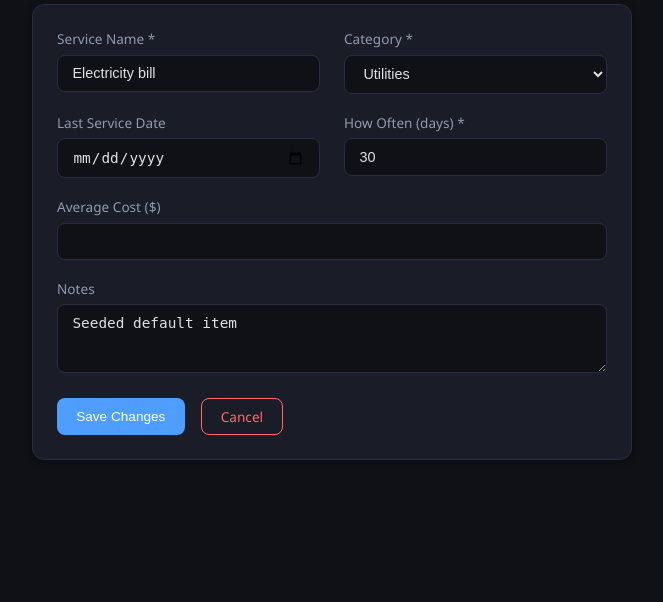
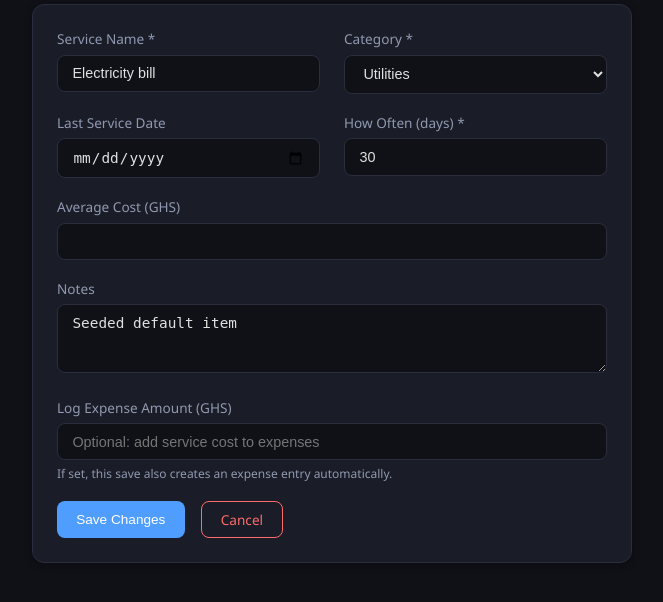
Before and after one commit to andyran205/AndyOS, a Flask app: page /edit-inventory/1 in a window 1280 px wide. Shown: the part 177-779 px from the top of the page, without its empty margins (40-703 px from the left). Run offline with Flask 3, Linux system fonts and the light colour scheme; the visitor is signed in with stand-in values (Sample User, id 1); data comes from the database, SQL or seed files in the repository.

Commit message:
add inventory edit auto-expense logging and switch default currency to GHS

```diff
--- a/app.py
+++ b/app.py
@@ -379,7 +379,7 @@ def build_daily_briefing():
     ).fetchone()[0] or 0
 
     lines.append("💰 <b>Spending This Month:</b>")
-    lines.append(f"  • Total: ${monthly_total:.2f}")
+    lines.append(f"  • Total: GHS {monthly_total:.2f}")
     lines.append(f"  • Transactions: {expense_count}")
     lines.append("")
     lines.append(
@@ -1194,7 +1194,7 @@ def log_service(item_id):
             f"🔧 <b>Service Logged</b>\n\n"
             f"⚙️ <b>{item['name']}</b>\n"
             f"Date: {service_date}"
-            + (f"\nCost: ${float(cost):.2f}" if cost else "")
+            + (f"\nCost: GHS {float(cost):.2f}" if cost else "")
         )
 
         return redirect(url_for("home"))
@@ -1248,7 +1248,7 @@ def add_expense():
         send_telegram(
             f"💰 <b>New Expense Recorded</b>\n\n"
             f"📝 <b>{title}</b>\n"
-            f"Amount: <b>${float(amount):.2f}</b>\n"
+            f"Amount: <b>GHS {float(amount):.2f}</b>\n"
             f"Category: {category}\n"
             f"Date: {exp_date}"
         )
@@ -1318,6 +1318,9 @@ def edit_inventory(item_id):
         name     = request.form.get("name", "").strip()
         category = request.form.get("category", "").strip()
         notes    = request.form.get("notes", "").strip()
+        expense_amount_raw = request.form.get(
+            "expense_amount", ""
+        ).strip()
 
         if item["item_type"] == "quantifiable":
             current_stock  = request.form.get("current_stock", 0)
@@ -1378,6 +1381,24 @@ def edit_inventory(item_id):
                 notes or None, item_id
             ))
 
+        if expense_amount_raw:
+            try:
+                expense_amount = float(expense_amount_raw)
+                if expense_amount > 0:
+                    conn.execute("""
+                        INSERT INTO expenses
+                        (title, amount, category, date, notes)
+                        VALUES (?, ?, ?, ?, ?)
+                    """, (
+                        f"{name} expense",
+                        expense_amount,
+                        category,
+                        str(date.today()),
+                        "Auto-added from inventory edit",
+                    ))
+            except ValueError:
+                pass
+
         conn.commit()
         backup_inventory(conn)
         conn.close()
@@ -1421,7 +1442,7 @@ def edit_expense(item_id):
         send_telegram(
             f"✏️ <b>Expense Updated</b>\n\n"
             f"📝 <b>{title}</b>\n"
-            f"Amount: <b>${float(amount):.2f}</b>"
+            f"Amount: <b>GHS {float(amount):.2f}</b>"
         )
 
         return redirect(url_for("home"))
--- a/templates/add.html
+++ b/templates/add.html
@@ -238,7 +238,7 @@
         </div>
 
         <div class="form-group">
-            <label>Average Cost ($)</label>
+            <label>Average Cost (GHS)</label>
             <input type="number" name="avg_cost"
                    placeholder="e.g. 150.00"
                    step="0.01" min="0">
@@ -284,7 +284,7 @@
         </div>
         <div class="grid-2">
             <div class="form-group">
-                <label>Amount ($) *</label>
+                <label>Amount (GHS) *</label>
                 <input type="number" name="amount"
                        placeholder="0.00"
                        step="0.01" min="0" required>
--- a/templates/edit.html
+++ b/templates/edit.html
@@ -78,6 +78,15 @@
             <textarea name="notes"
                       rows="3">{{ item.notes or '' }}</textarea>
         </div>
+        <div class="form-group">
+            <label>Log Expense Amount (GHS)</label>
+            <input type="number" name="expense_amount"
+                   placeholder="Optional: add inventory cost to expenses"
+                   step="0.01" min="0">
+            <div style="font-size:0.75rem; color:#9099b0; margin-top:0.3rem;">
+                If set, this save also creates an expense entry automatically.
+            </div>
+        </div>
         <div style="display:flex; gap:1rem;">
             <button type="submit" class="btn btn-primary">
                 Save Changes
@@ -127,7 +136,7 @@
             </div>
         </div>
         <div class="form-group">
-            <label>Average Cost ($)</label>
+            <label>Average Cost (GHS)</label>
             <input type="number" name="avg_cost"
                    value="{{ item.avg_cost or '' }}"
                    step="0.01" min="0">
@@ -136,6 +145,15 @@
             <label>Notes</label>
             <textarea name="notes"
                       rows="3">{{ item.notes or '' }}</textarea>
+        </div>
+        <div class="form-group">
+            <label>Log Expense Amount (GHS)</label>
+            <input type="number" name="expense_amount"
+                   placeholder="Optional: add service cost to expenses"
+                   step="0.01" min="0">
+            <div style="font-size:0.75rem; color:#9099b0; margin-top:0.3rem;">
+                If set, this save also creates an expense entry automatically.
+            </div>
         </div>
         <div style="display:flex; gap:1rem;">
             <button type="submit" class="btn btn-primary">
@@ -175,7 +193,7 @@
         </div>
         <div class="grid-2">
             <div class="form-group">
-                <label>Amount ($) *</label>
+                <label>Amount (GHS) *</label>
                 <input type="number" name="amount"
                        value="{{ item.amount }}"
                        step="0.01" min="0" required>
--- a/templates/log_service.html
+++ b/templates/log_service.html
@@ -27,7 +27,7 @@
             </div>
 
             <div class="form-group">
-                <label>Cost ($)</label>
+                <label>Cost (GHS)</label>
                 <input type="number" name="cost"
                        placeholder="e.g. 150.00"
                        step="0.01" min="0">
@@ -69,7 +69,7 @@
                 <td>{{ log.service_date }}</td>
                 <td style="color:#fcc419;">
                     {% if log.cost %}
-                    ${{ "%.2f" | format(log.cost) }}
+                    GHS {{ "%.2f" | format(log.cost) }}
                     {% else %}
                     —
                     {% endif %}
@@ -99,7 +99,7 @@
                 </div>
                 {% if item.avg_cost %}
                 <div>
-                    Avg cost: ${{ "%.2f" | format(item.avg_cost) }}
+                    Avg cost: GHS {{ "%.2f" | format(item.avg_cost) }}
                 </div>
                 {% endif %}
                 {% if item.notes %}
```
Also changed, not shown: templates/analytics.html (+11 -11 lines), templates/home.html (+7 -7 lines).
